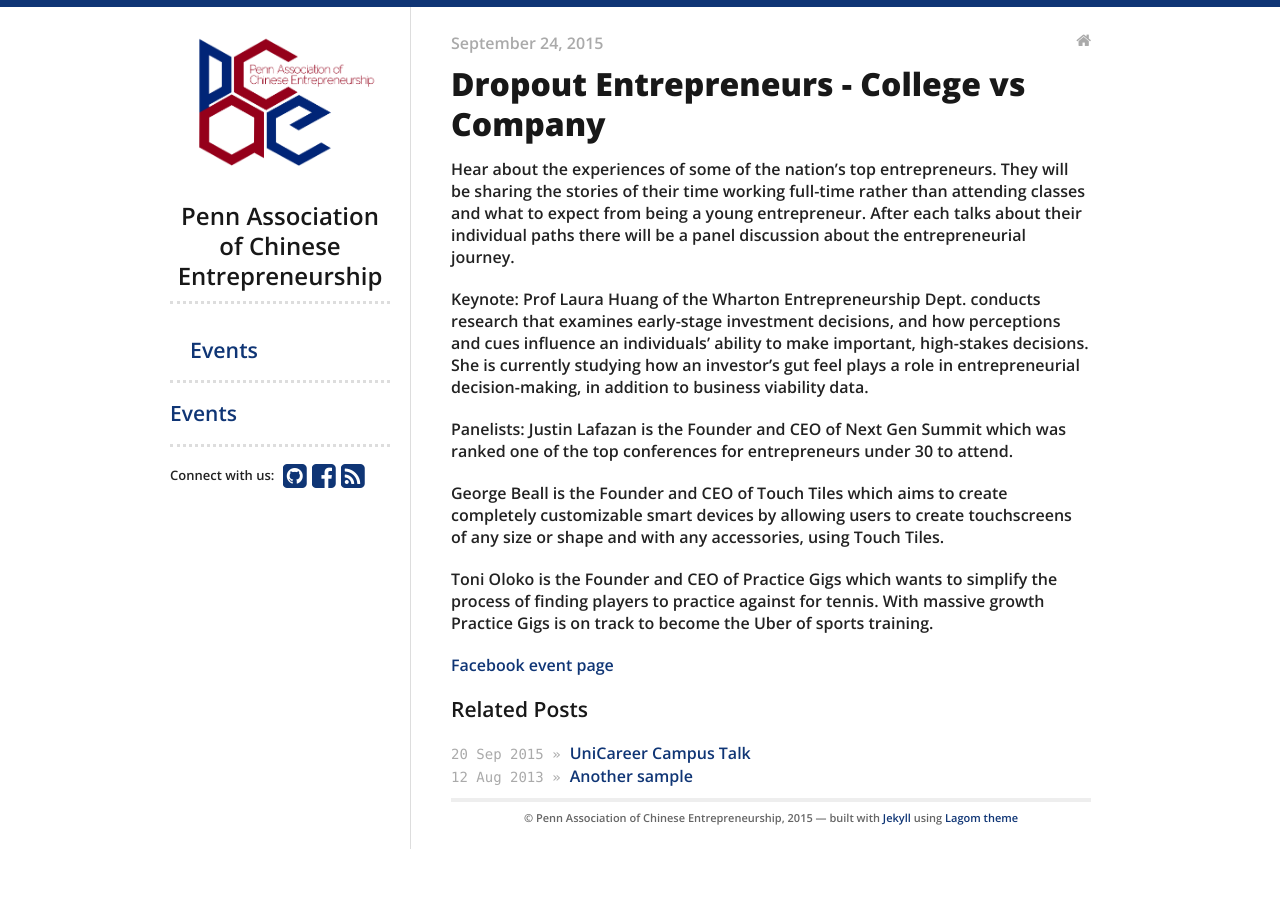
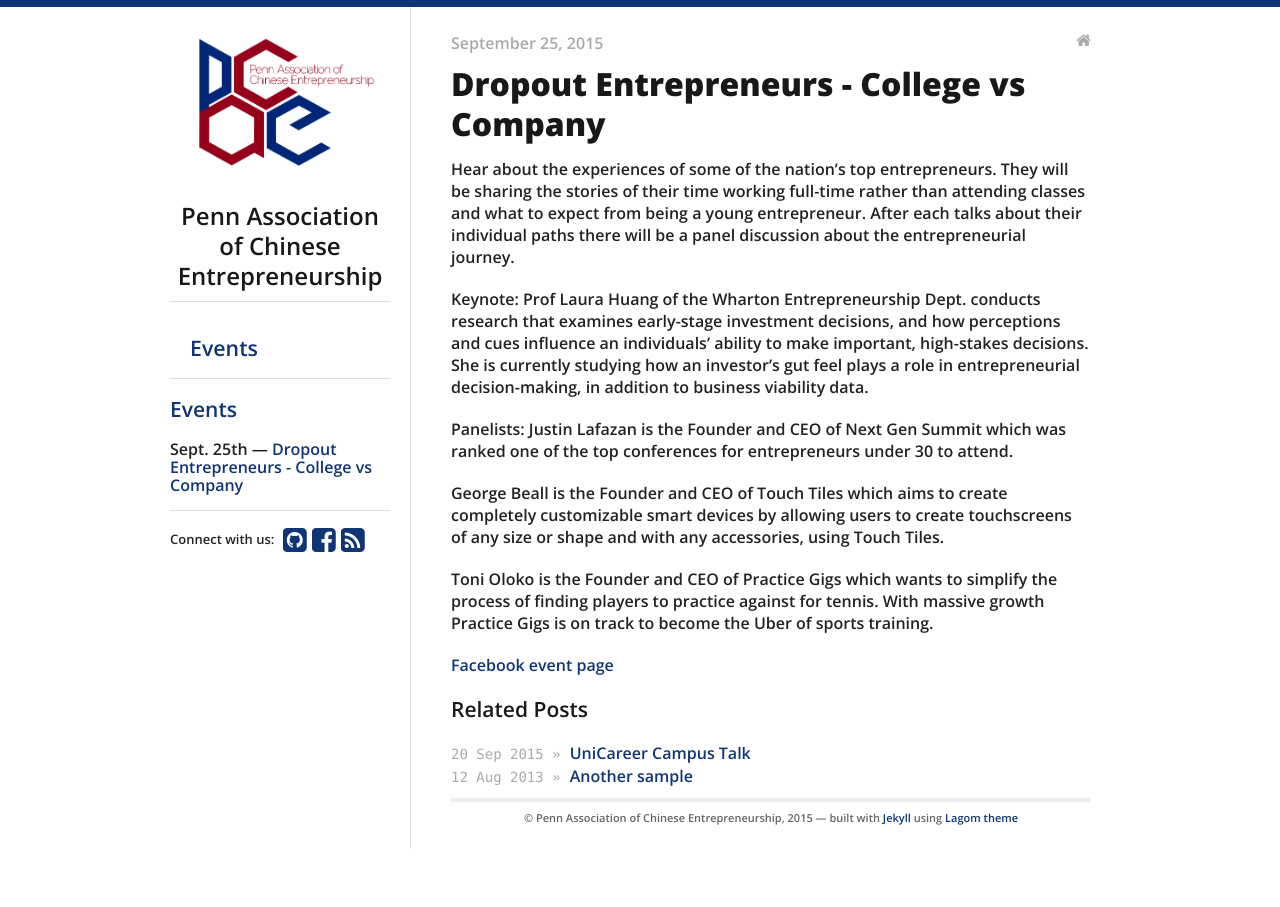
Before and after one commit to swanson/lagom, a Jekyll site: the page built from _posts/2015-09-24-dropout-entrepreneurs.md, in a window 1280 px wide. Built offline with Jekyll 4.4.1, drawn with Linux system fonts in a browser that asks for light colours; nearby versions of some CDN libraries.

Commit message:
update css

```diff
--- a/_includes/css/screen.css
+++ b/_includes/css/screen.css
@@ -158,7 +158,8 @@
 
 #sidebar-module {
   padding-top: 15px;
-  border-top: dotted #ddd;
+  border-top: solid #ddd;
+  border-width: 1px 0;
 }
 
 #sidebar-module .navlinks {
--- a/_posts/2015-09-24-dropout-entrepreneurs.md
+++ b/_posts/2015-09-24-dropout-entrepreneurs.md
@@ -1,7 +1,7 @@
 ---
 layout: post
 title: "Dropout Entrepreneurs - College vs Company"
-date: 2015-09-24 18:00:00
+date: 2015-09-25 18:00:00
 Location: "Huntsman Hall G60"
 categories: event
 ---
```
